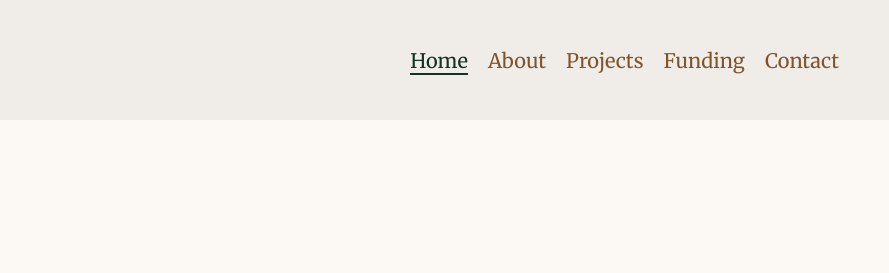
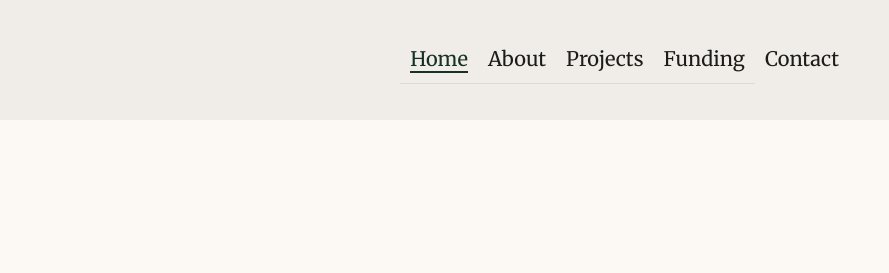
Before and after one commit to davidnorth/cmist-website, an Eleventy site: page site/src/index.njk in a window 1280 px wide. Shown: the top 273 px of the page, 391-1280 px from the left. Built offline with nearby package versions, Linux system fonts and the light colour scheme; Eleventy itself is replaced by a stand-in of ours; files that its build step writes are made by us from their sources.

Commit message:
Fix mobile nav

```diff
--- a/site/src/css/header.css
+++ b/site/src/css/header.css
@@ -1,5 +1,8 @@
 header {
   background: var(--surface-container);
+  position: relative;
+  display: flex;
+  justify-content: space-between;
 }
 
 header > div {
@@ -10,7 +13,9 @@
 #key-info {
 }
 
-header nav, header nav ul {
+header nav {
+  display: flex;
+  align-items: center;
 }
 
 header nav ul {
@@ -22,9 +27,42 @@
   max-height: 0;
   transition: max-height 0.5s ease;
   position: absolute;
+  top: 100%;
+  left: 0;
   width: 100%;
   z-index: 9999;
   color: #496455;
+  background: var(--inverse-surface);
+  a, a:hover {
+    color: var(--inverse-on-surface);
+    opacity: 0.7;
+    display: block;
+  }
+  .active a, a:hover {
+    opacity: 1;
+  }
+  li {
+    padding: 10px 10px;
+  }
+  li:not(:last-child) {
+    border-bottom: 1px solid var(--surface-dim);
+  }
+}
+
+@media screen and (min-width: 600px) {
+  header nav ul {
+    background: none;
+  }
+  header nav li {
+    a {
+      color: var(--on-surface);
+      opacity: 1;
+    }
+    &.active a {
+      color: var(--primary);
+      border-bottom: 2px solid var(--primary);
+    }
+  }
 }
 
 nav input {
@@ -35,15 +73,9 @@
 }
 nav input:checked ~ .nav-toggle-label span {
   background-image: url("/media/images/icons/cross.svg");
+  color: var(--on-surface);
 }
 
-header nav li {
-  padding: 10px 10px;
-  &.active a {
-    color: var(--primary);
-    border-bottom: 2px solid var(--primary);
-  }
-}
 
 header nav a {
   text-decoration: none;
```
Also changed, not shown: site/src/media/images/icons/bars.svg, site/src/media/images/icons/cross.svg.
